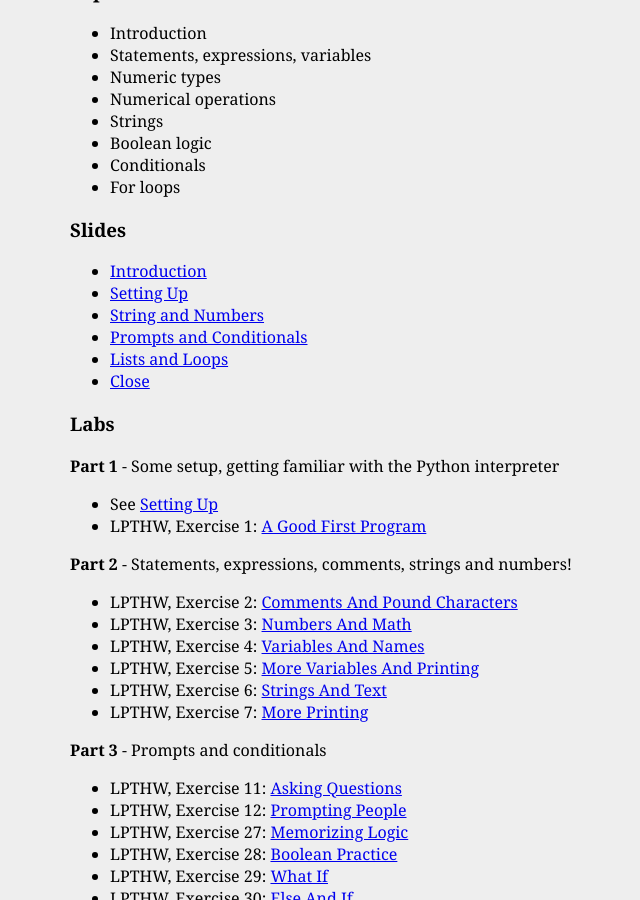
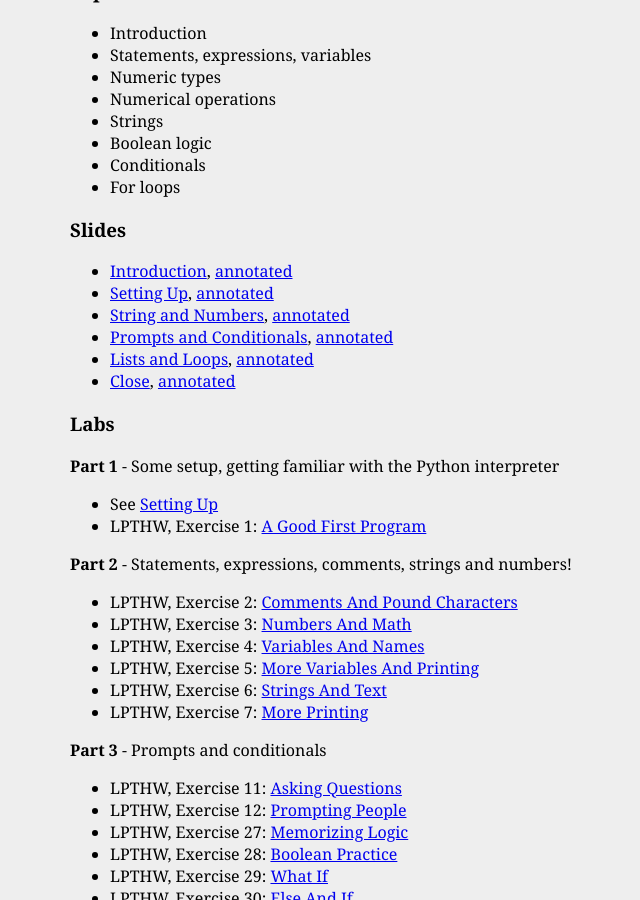
Before and after one commit to jversoza/MTEC2002, a Jekyll site: the page built from programming-foundations-2012-spring.markdown, in a window 1280 px wide and 900 px high, scrolled down 340 px. Shown: the whole window, without its empty margins (90-730 px from the left). Built offline with Jekyll 4.4.1, drawn with Linux system fonts in a browser that asks for light colours.

Commit message:
added annoted slide links

```diff
--- a/programming-foundations-2012-spring.markdown
+++ b/programming-foundations-2012-spring.markdown
@@ -17,12 +17,13 @@
 * For loops
 
 ###Slides
-* [Introduction](class1/slides/intro.html)
-* [Setting Up](class1/slides/setup.html)
-* [String and Numbers](class1/slides/strings_and_numbers.html)
-* [Prompts and Conditionals](class1/slides/prompts_and_conditionals.html)
-* [Lists and Loops](class1/slides/lists_and_loops.html)
-* [Close](class1/slides/close.html)
+* [Introduction](class1/slides/intro.html), [annotated](http://jversoza.github.com/MTEC2002/onstage.html#http://jversoza.github.com/MTEC2002/class1/slides/intro.html)
+* [Setting Up](class1/slides/setup.html), [annotated](http://jversoza.github.com/MTEC2002/onstage.html#http://jversoza.github.com/MTEC2002/class1/slides/setup.html)
+* [String and Numbers](class1/slides/strings_and_numbers.html), [annotated](http://jversoza.github.com/MTEC2002/onstage.html#http://jversoza.github.com/MTEC2002/class1/slides/strings_and_numbers.html)
+* [Prompts and Conditionals](class1/slides/prompts_and_conditionals.html), [annotated](http://jversoza.github.com/MTEC2002/onstage.html#http://jversoza.github.com/MTEC2002/class1/slides/prompts_and_conditionals.html)
+* [Lists and Loops](class1/slides/lists_and_loops.html), [annotated](http://jversoza.github.com/MTEC2002/onstage.html#http://jversoza.github.com/MTEC2002/class1/slides/lists_and_loops.html)
+* [Close](class1/slides/close.html), [annotated](http://jversoza.github.com/MTEC2002/onstage.html#http://jversoza.github.com/MTEC2002/class1/slides/close.html)
+
 
 ###Labs
 __Part 1__ - Some setup, getting familiar with the Python interpreter
```
